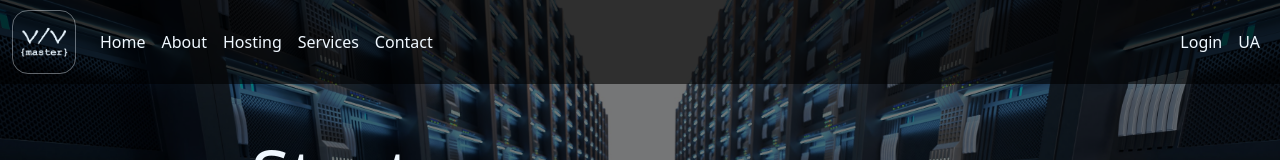
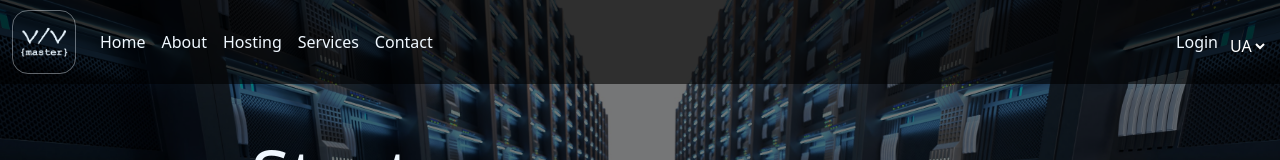
Before and after one commit to annasvrv/vv_master_page, a React (Create React App) app: page / in a window 1280 px wide. Shown: the top 160 px of the page. Built offline with nearby package versions, Linux system fonts and the light colour scheme.

Commit message:
added select languages options

```diff
--- a/src/components/Header.js
+++ b/src/components/Header.js
@@ -125,10 +125,12 @@ export default function Header() {
                   Login
                 </a>
               </li>
+
               <li className="nav-item">
-                <a className="nav-link" href="/">
-                  UA
-                </a>
+                <select name="" id="" className="select">
+                  <option value="UA">UA</option>
+                  <option value="EN">EN</option>
+                </select>
               </li>
             </ul>
           </div>
--- a/src/styles/Header.css
+++ b/src/styles/Header.css
@@ -22,7 +22,6 @@
 }
 
 .Header button span.navbar-toggler-icon {
-
   background-color: rgba(240, 248, 255, 0.7);
   border-radius: 4px;
 }
@@ -40,3 +39,11 @@
   border: 1px solid rgb(240, 248, 255);
   border-radius: 10px;
 }
+
+.Header .select {
+  margin-top: 12px;
+  vertical-align: sub;
+  color: white;
+  border: none;
+  background: transparent;
+}
```
Also changed, not shown: 1 other file (tests, documents, lock files or other folders).
